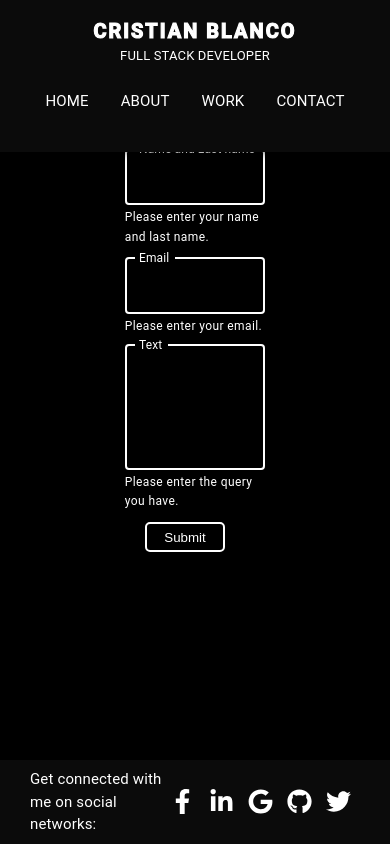
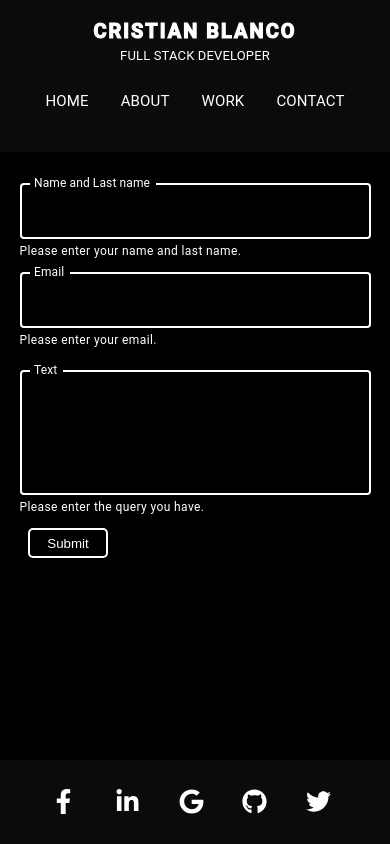
Before and after one commit to cristian-23/Portfolio, a React (Vite) app: page /contact in a window 390 px wide. Built offline with nearby package versions, Linux system fonts and the light colour scheme.

Commit message:
responsive contact

```diff
--- a/src/components/Contact.jsx
+++ b/src/components/Contact.jsx
@@ -72,10 +72,11 @@ export default function Contact({ setIsLoading }) {
       <Box
         onSubmit={sendEmail}
         component="form"
+        className="container-contact"
         sx={{
           margin: "0 auto",
           marginTop: "15px",
-          width: "40%",
+          width: {md:"40%", sx:"100%"},
         }}
         noValidate
         autoComplete="off"
@@ -156,25 +157,14 @@ export default function Contact({ setIsLoading }) {
         }}
       >
         <div
-          style={{
-            display: "flex",
-            alignItems: "center",
-            width: "50%",
-            marginLeft: "30px",
-          }}
+        className="text-footer"
         >
           <p style={{ color: "white", fontSize: "15px" }}>
             Get connected with me on social networks:
           </p>
         </div>
         <div
-          style={{
-            display: "flex",
-            alignItems: "center",
-            justifyContent: "flex-end",
-            width: "50%",
-            marginRight: "30px",
-          }}
+        className="buttons-container"
         >
           <a
             className="button-contact"
--- a/src/styles/Contact.css
+++ b/src/styles/Contact.css
@@ -2,16 +2,47 @@ html,
 body {
   height: 100%;
 }
-#root{
+.container-contact {
+  margin: 0 auto;
+  margin-top: 15px;
+  width: 40%;
+}
+@media (max-width: 700px) {
+  .container-contact {
+    width: 100%;
+    margin-top: 60px !important;
+  }
+}
+#root {
   height: 100%;
 }
-.buttons-conteiner{
+.text-footer {
   display: flex;
+  align-items: center;
+  width: 50%;
+  margin-left: 30px;
+}
+@media( max-width:700px){
+  .text-footer {
+    display: none;
+  }
+}
+.buttons-container {
+  display: flex;
+  align-items: center;
+  justify-content: flex-end;
+  width: 50%;
+  margin-right: 30px;
+}
+@media( max-width:700px){
+  .buttons-container {
+    width: 100%;
     justify-content: center;
-    padding: 0.4%;
-
+    margin-right: 0px;
+    gap: 1rem;
   }
-.button-contact{
+}
+.button-contact {
   width: 40px;
   height: 40px;
   margin-right: 2%;
@@ -22,7 +53,7 @@ body {
   justify-content: center;
   align-items: center;
 }
-.icons-contact{
+.icons-contact {
   width: 25px;
   height: 25px;
 }
```
Lines whose indentation alone changed are shown as unchanged.
